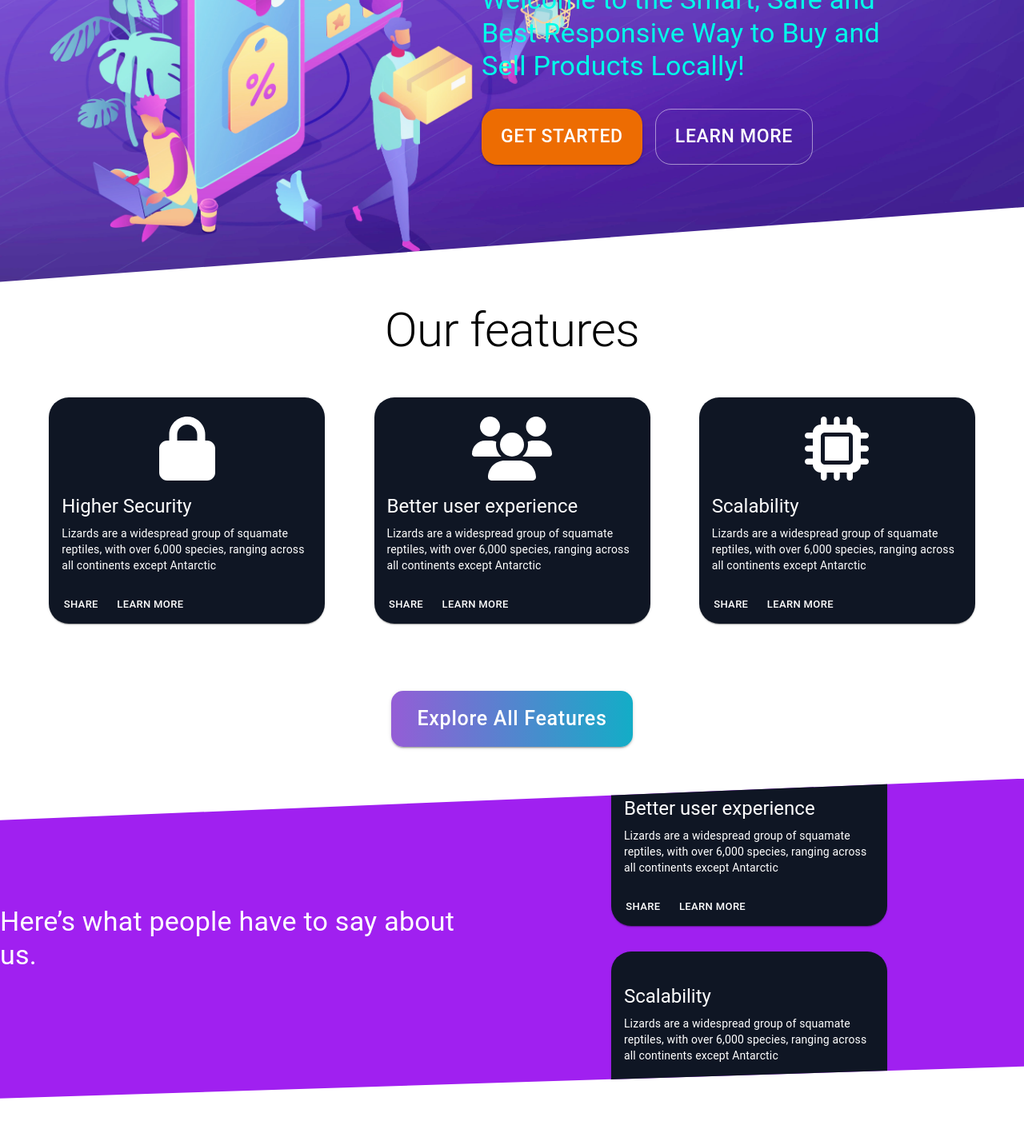
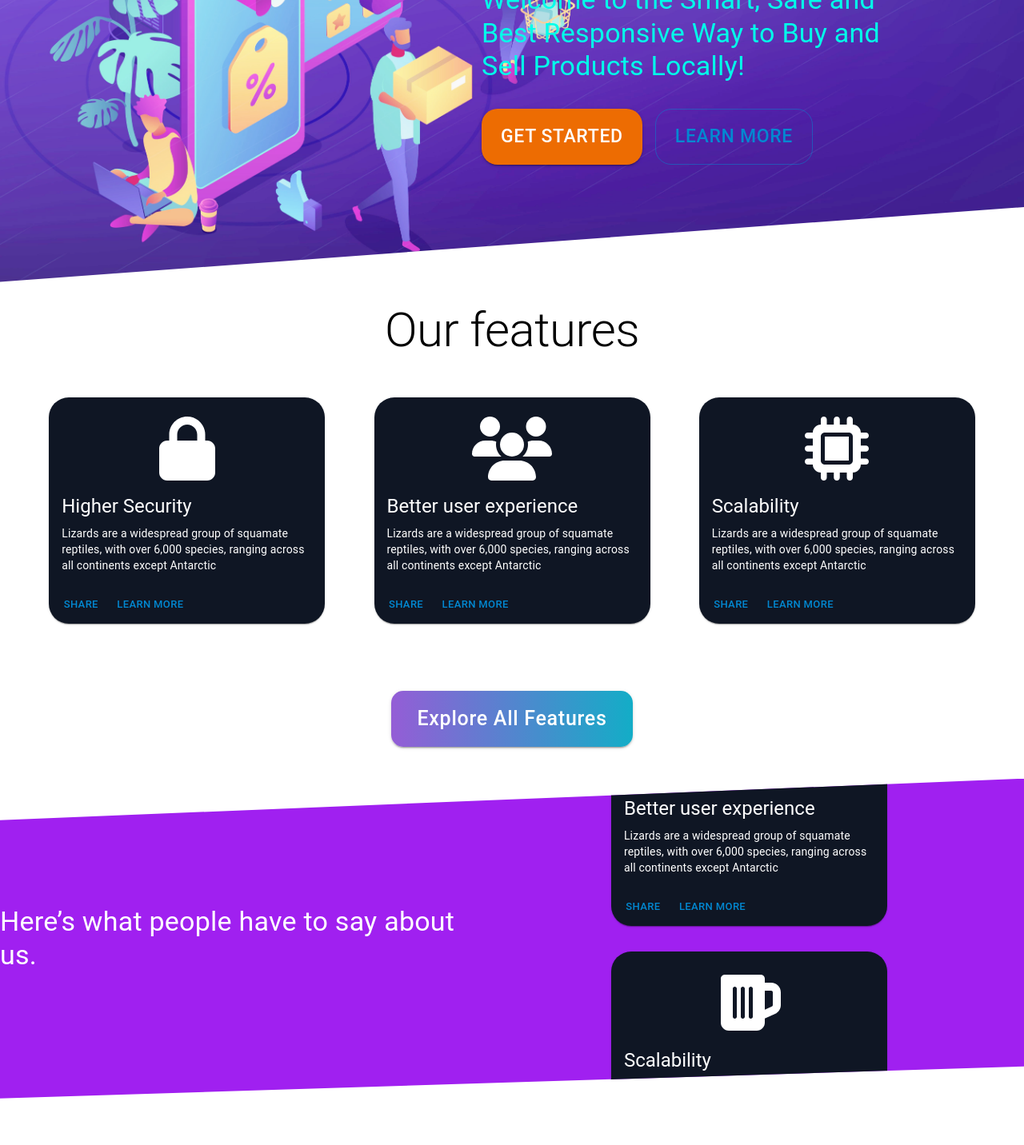
Before and after one commit to sansubed/open-market-hub-frontend, a React (Vite) app: page / in a window 1280 px wide. Shown: the part 340-1772 px from the top of the page at 80% size. Built offline with nearby package versions, Linux system fonts and the light colour scheme.

Commit message:
buid error fixed

```diff
--- a/src/components/FeatureCard/FeatureCard.tsx
+++ b/src/components/FeatureCard/FeatureCard.tsx
@@ -37,18 +37,18 @@ const FeatureCard = ({ feature, description, icon }: FeatureCardInfo) => {
           <FontAwesomeIcon icon={icon} size="5x" />
         </Box>
         <CardContent>
-          <Typography gutterBottom variant="h5" component="div" color="#FFF">
+          <Typography gutterBottom variant="h5" component="div" color="white">
             {feature}
           </Typography>
-          <Typography variant="body2" color="text.secondary" color="#FFF">
+          <Typography variant="body2" color="white">
             {description}
           </Typography>
         </CardContent>
         <CardActions>
-          <Button size="small" color="white">
+          <Button size="small" color="info">
             Share
           </Button>
-          <Button size="small" color="white">
+          <Button size="small" color="info">
             Learn More
           </Button>
         </CardActions>
--- a/src/components/Hero/Hero.tsx
+++ b/src/components/Hero/Hero.tsx
@@ -60,7 +60,7 @@ const Hero = () => {
             </Button>
             <Button
               variant="outlined"
-              color="white"
+              color="info"
               size="large"
               sx={{
                 height: "70px",
--- a/src/components/Testimonial/Testimonial.tsx
+++ b/src/components/Testimonial/Testimonial.tsx
@@ -1,6 +1,7 @@
 import { Box, Typography } from "@mui/material";
 import React from "react";
 import FeatureCard from "../FeatureCard/FeatureCard";
+import { faBeer } from "@fortawesome/free-solid-svg-icons";
 
 const Testimonial = () => {
   return (
@@ -31,10 +32,12 @@ const Testimonial = () => {
       >
         <FeatureCard
           feature="Better user experience"
+          icon={faBeer}
           description="Lizards are a widespread group of squamate reptiles, with over 6,000 species, ranging across all continents except Antarctic"
         />
         <FeatureCard
           feature="Scalability"
+          icon={faBeer}
           description="Lizards are a widespread group of squamate reptiles, with over 6,000 species, ranging across all continents except Antarctic"
         />
       </Box>
--- a/src/components/theme/theme.js
+++ b/src/components/theme/theme.ts
@@ -18,15 +18,15 @@ export const theme = createTheme({
     // custom colors for props in Material UI's components.
     // Then you will be able to use it like this: `<Button color="custom">`
     // (For TypeScript, you need to add module augmentation for the `custom` value)
-    custom: {
-      light: "#ffa726",
-      main: "#f57c00",
-      dark: "#ef6c00",
-      contrastText: "rgba(0, 0, 0, 0.87)",
-    },
-    white: {
-      main: "#FFF",
-    },
+    // custom: {
+    //   light: "#ffa726",
+    //   main: "#f57c00",
+    //   dark: "#ef6c00",
+    //   contrastText: "rgba(0, 0, 0, 0.87)",
+    // },
+    // white: {
+    //   main: "#FFF",
+    // },
 
     // Used by `getContrastText()` to maximize the contrast between
     // the background and the text.
```
